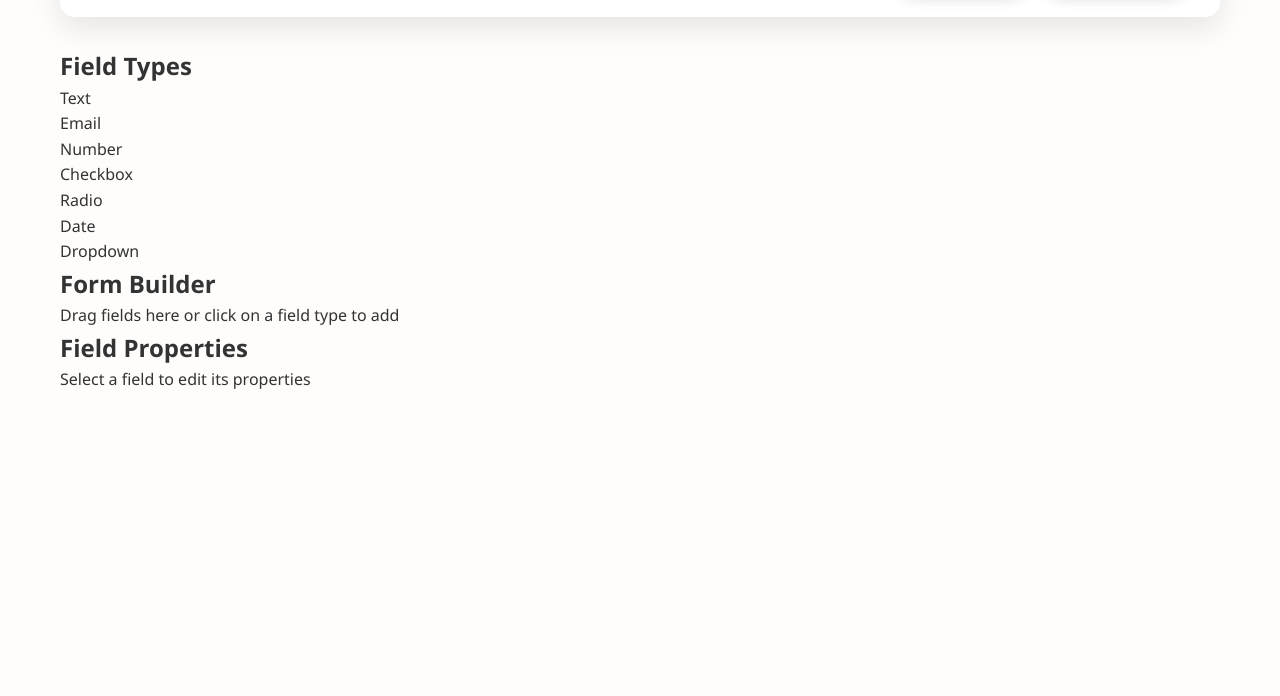
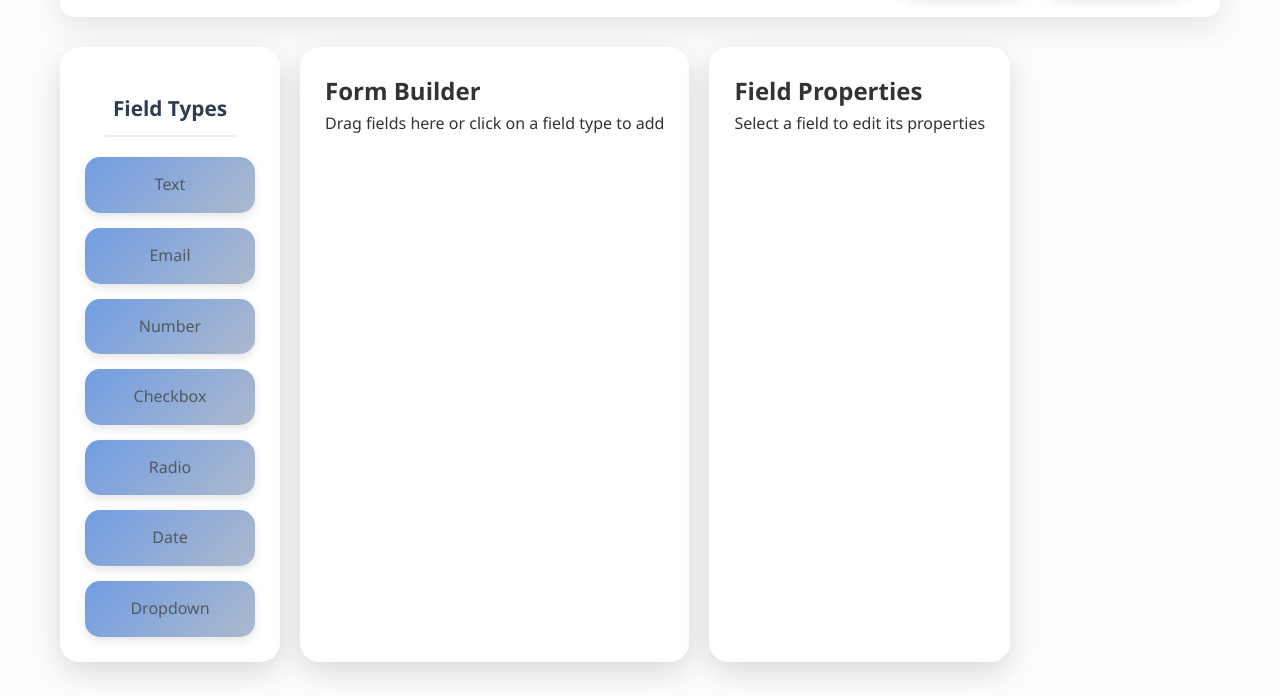
Before and after one commit to rahulkumar86920/Dynamic-Form-Builder, a plain HTML site: page template/Index.html in a window 1280 px wide. Shown: the part 104-800 px from the top of the page. Drawn offline with Linux system fonts and the light colour scheme; a script that the page names is missing.

Commit message:
left side part is completed

```diff
--- a/static/css/Style.css
+++ b/static/css/Style.css
@@ -39,7 +39,7 @@ header h1 {
   -webkit-text-fill-color: transparent;
   background-clip: text;
 }
-.toolbar{
+.toolbar {
   display: flex;
   gap: 15px;
 }
@@ -64,3 +64,68 @@ header h1 {
 .toolbar button:active {
   transform: translateY(0);
 }
+
+.main-content {
+  display: flex;
+  gap: 20px;
+  min-height: 70vh;
+}
+
+.panel{
+  background: rgba(255, 255, 255, 0.95);
+  border-radius: 20px;
+  box-shadow: 0 10px 30px rgba(0, 0, 0, 0.15);
+  padding: 25px;
+  backdrop-filter: blur(10px);
+}
+
+/* left panel field types */
+.left-panel {
+  flex: 1;
+  display: flex;
+  flex-direction: column;
+  max-width: 220px;
+}
+
+.left-panel h2 {
+  margin: 20px;
+  color: #2c3e50;
+  text-align: center;
+  font-size: 1.3rem;
+  padding-bottom: 10px;
+  border-bottom: 2px solid #eee;
+}
+
+.field-types {
+  display: flex;
+  flex-direction: column;
+  gap: 15px;
+}
+
+.field-type {
+  padding: 15px;
+  background: linear-gradient(135deg, #719de3 0%, #acb9cd 100%);
+  border-radius: 15px;
+  cursor: pointer;
+  text-align: center;
+  transition: all 0.3s ease;
+  user-select: none;
+  font-weight: 500;
+  color: #515961;
+  box-shadow: 0 4px 10px rgba(0, 0, 0, 0.1);
+}
+.field-type:hover {
+    background: linear-gradient(135deg, #667eea 0%, #764ba2 100%);
+    color: white;
+    transform: translateY(-3px);
+    box-shadow: 0 6px 15px rgba(0, 0, 0, 0.2);
+}
+
+.field-type:active {
+    transform: translateY(-1px);
+}
+
+.field-type.dragging {
+    opacity: 0.7;
+    transform: scale(0.95);
+}
```
Lines whose indentation alone changed are shown as unchanged.
